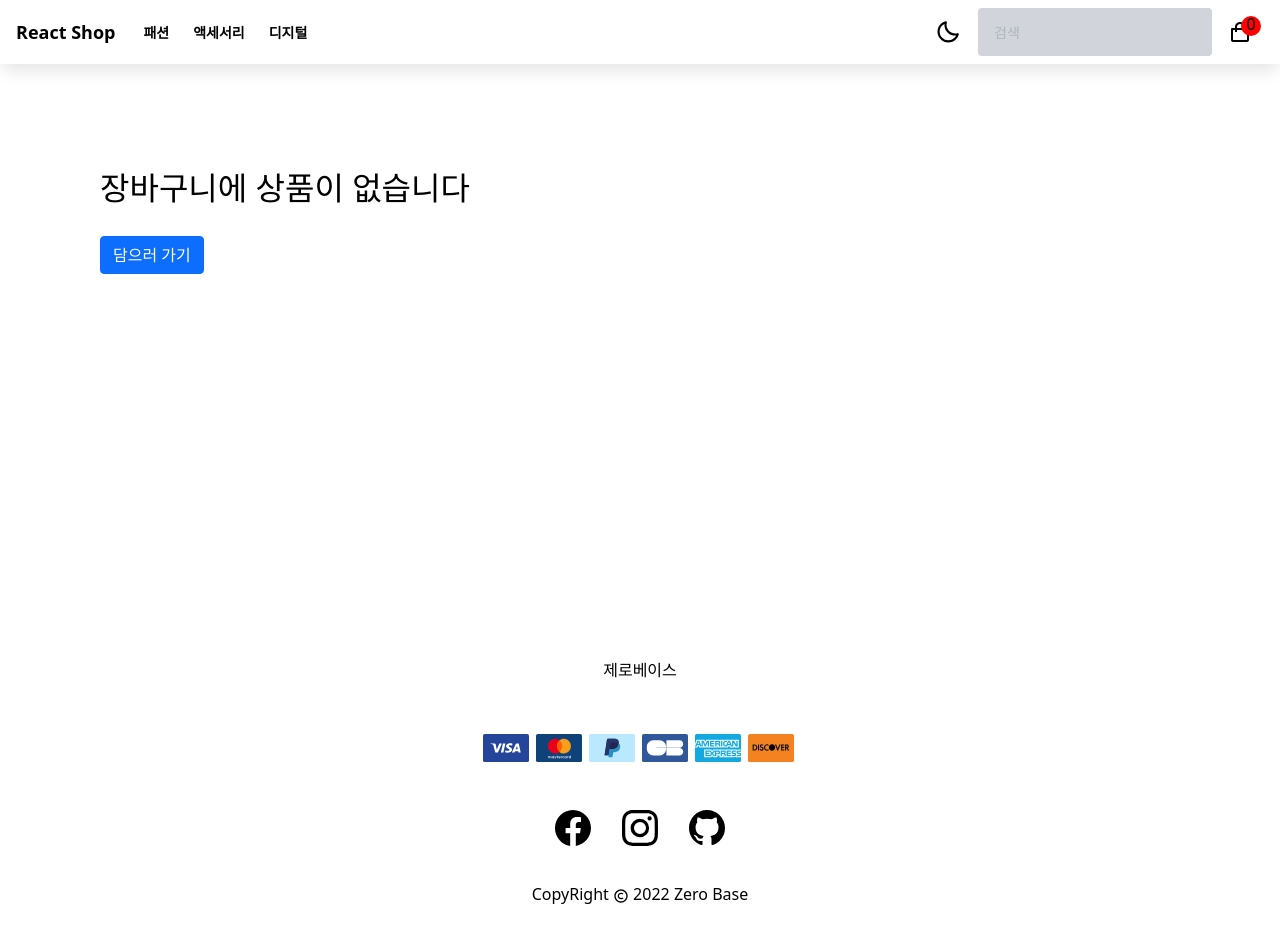
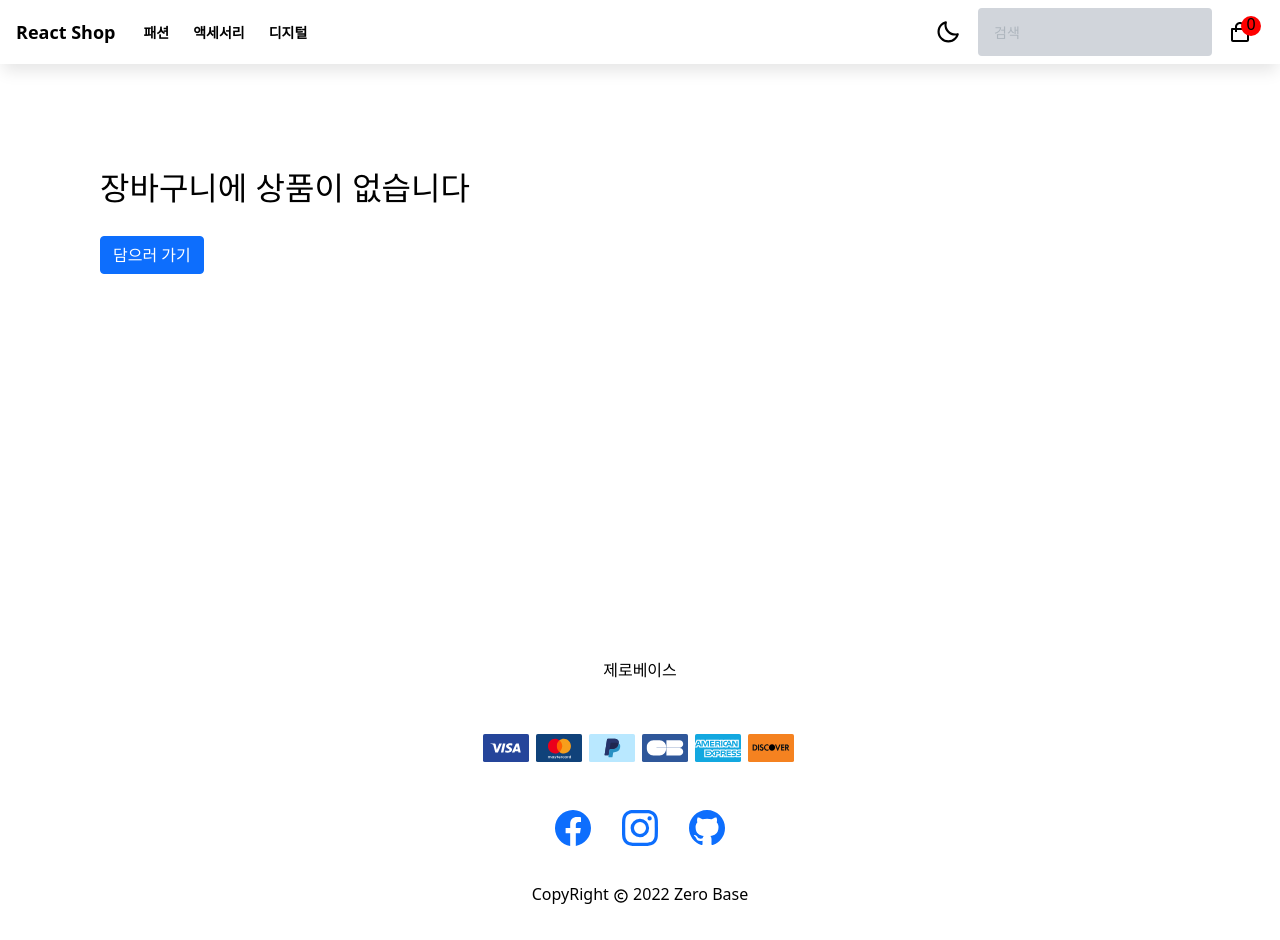
Before and after one commit to hank1245/Zerobase, a React (Create React App) app: page /cart in a window 1280 px wide. Built offline with nearby package versions, Linux system fonts and the light colour scheme.

Commit message:
footer link, searchbar

```diff
--- a/src/components/Footer.jsx
+++ b/src/components/Footer.jsx
@@ -20,9 +20,9 @@ function Footer() {
                 <li><img src='/icons/discover.svg' alt="discover"/></li>
             </ul>
             <div className={styles.sns}>
-                <BsFacebook size='36'/>
-                <BsInstagram size='36'/>
-                <BsGithub size='36'/>
+                <a href='https://www.facebook.com'><BsFacebook size='36'/></a>
+                <a href='https://www.instagram.com'><BsInstagram size='36'/></a>
+                <a href='https://www.github.com'><BsGithub size='36'/></a>
             </div>
             <p>CopyRight <BiCopyright/> 2022 Zero Base</p>
         </footer>
--- a/src/components/Header.jsx
+++ b/src/components/Header.jsx
@@ -72,6 +72,7 @@ function Header() {
           <form className={styles.searchArea + " " + (isSearchActive ? styles.active : styles.notActive)}>
             <input placeholder="검색" aria-label="Search" type="search" className={styles.searchBox} onChange={(e) => setSearchInput(e.target.value)}/>
           </form>
+
           <ul className={styles.searchList}>
               {productData && productData.filter((val) => {
                 if(searchInput == "") {
@@ -80,9 +81,10 @@ function Header() {
                   return val
                 }
               }).map(product => (
-                <li key={product.id}><Link to={`/products/${product.id}`}>{product.title}</Link></li>
+                <li key={product.id}><Link to={`/product/${product.id}`}>{product.title}</Link></li>
               ))}
-            </ul>
+          </ul>
+
           <Link to={"cart"} key={"cart"} className={styles.cartIcon}>
             <BiShoppingBag size="24" fill={isDarkMode ? "white" : "black"}/>
             <ShoppingCount count={0}/>
--- a/src/components/ProductsList.jsx
+++ b/src/components/ProductsList.jsx
@@ -1,5 +1,5 @@
 import styles from './style/productsList.module.css';
-import ProductCard from "../components/ProductCard";
+import ProductCard from "./ProductCard";
 import {Link} from "react-router-dom";
 import {useRecoilValue} from 'recoil';
 import {darkModeState} from "../atoms/darkMode";
--- a/src/components/style/header.module.css
+++ b/src/components/style/header.module.css
@@ -12,9 +12,7 @@
 .drawer a {
   text-decoration: none;
 }
-*:hover, *:active {
-  color: inherit;
-}
+
 .navbar {
   position: sticky;
   top: 0;
@@ -180,6 +178,10 @@
 .App_light .searchBox::placeholder {
   color: var(--bs-gray-500);
 }
+.App_light .searchList {
+  background-color: rgba(209, 213, 219, 1);
+  color: rgba(31, 41, 55, 1);
+}
 
 .cartIcon {
   display: flex;
--- a/src/pages/CategoryPage.jsx
+++ b/src/pages/CategoryPage.jsx
@@ -4,7 +4,7 @@ import {useState, useEffect} from 'react';
 import {CategoryKR, Category} from "../constants/category";
 import ProductCardList from "../components/ProductsList";
 import styles from '../components/style/productsList.module.css';
-import ErrorPage from '../pages/ErrorPage';
+import ErrorPage from './ErrorPage';
 
 function CategoryPage() {
   const params = useParams();
```
Also changed, not shown: 1 other file (tests, documents, lock files or other folders).
